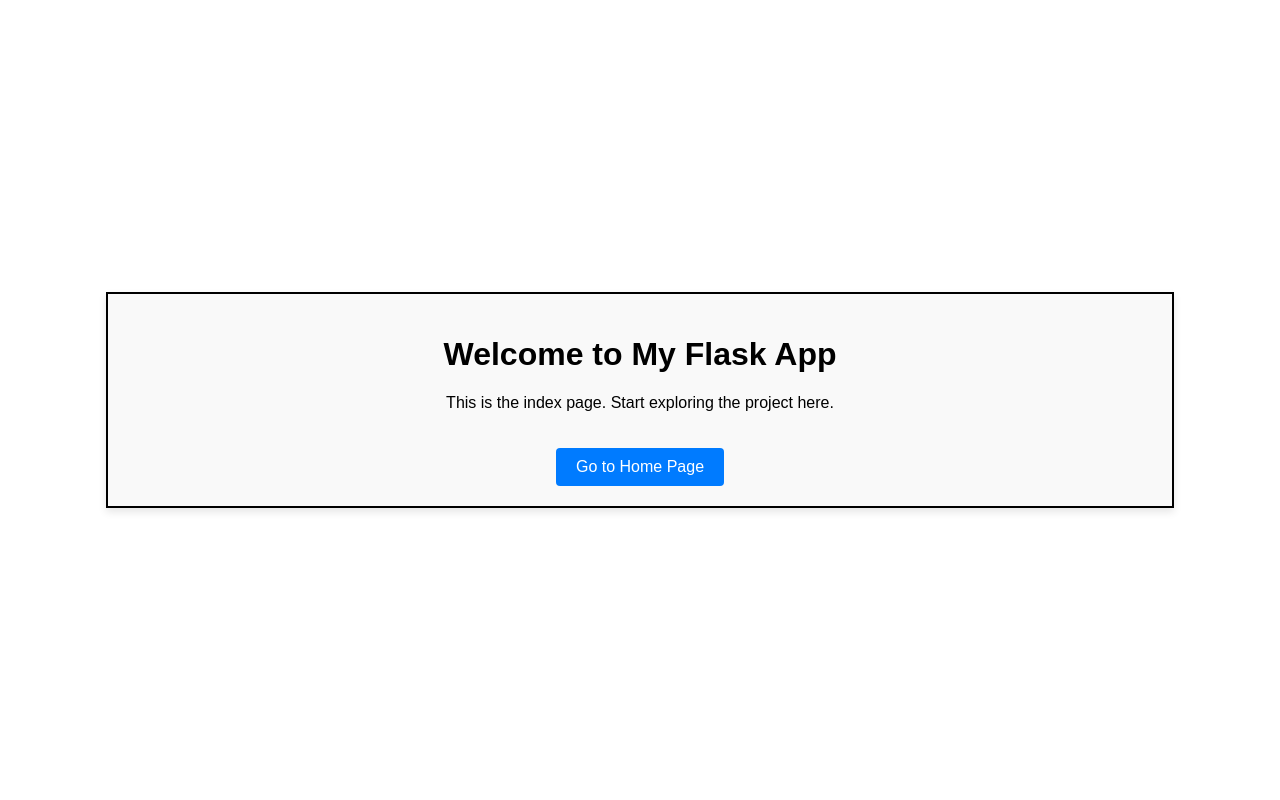
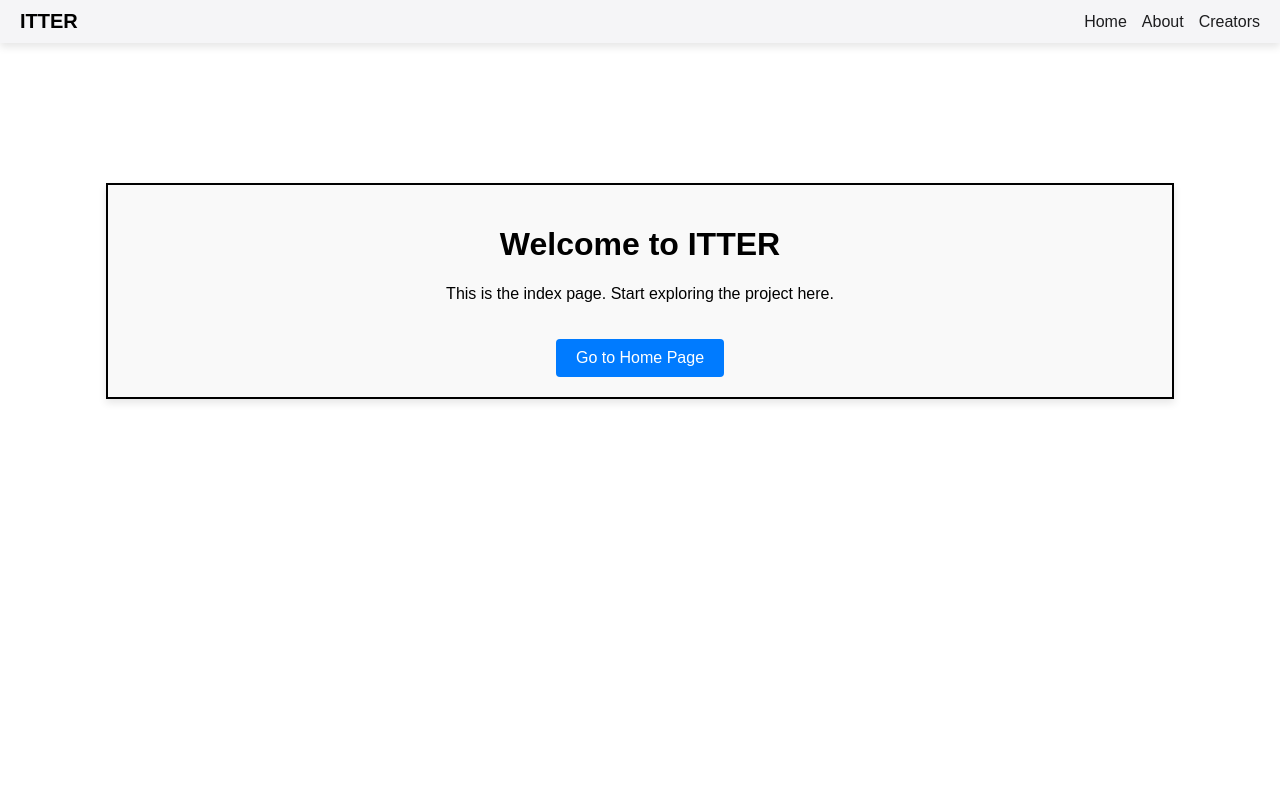
Before and after one commit to LokadithyaM/P1, a Flask app: page / in a window 1280 px wide. Run offline with Flask 2, Linux system fonts and the light colour scheme.

Commit message:
Update index.html

```diff
--- a/app/templates/index.html
+++ b/app/templates/index.html
@@ -3,21 +3,43 @@
 <head>
     <meta charset="UTF-8">
     <meta name="viewport" content="width=device-width, initial-scale=1.0">
-    <title>Index - My Flask App</title>
+    <title>ITTER.INDEX</title>
     <style>
         body {
             margin: 0;
             padding: 0;
+            font-family: Arial, sans-serif;
+            box-sizing: border-box;
+        }
+        .navbar {
             display: flex;
-            justify-content: center;
+            justify-content: space-between;
             align-items: center;
-            height: 100vh;
-            box-sizing: border-box;
-            font-family: Arial, sans-serif;
+            padding: 10px 20px;
+            background-color: #f5f5f7;
+            color: hwb(0 0% 100%);
+            box-shadow: 0 4px 8px rgba(0, 0, 0, 0.1);
+        }
+        .navbar .logo {
+            font-size: 20px;
+            font-weight: bold;
+        }
+        .navbar .nav-links {
+            display: flex;
+            gap: 15px;
+        }
+        .navbar .nav-links a {
+            color: #1d1d1f;
+            text-decoration: none;
+            font-size: 16px;
+        }
+        .navbar .nav-links a:hover {
+            text-decoration: underline;
         }
         .container {
             width: 80%;
             max-width: 1200px;
+            margin: 140px auto;
             border: 2px solid black;
             padding: 20px;
             box-shadow: 0 4px 8px rgba(0, 0, 0, 0.1);
@@ -42,8 +64,16 @@
     </style>
 </head>
 <body>
+    <div class="navbar">
+        <div class="logo">ITTER</div>
+        <div class="nav-links">
+            <a href="#">Home</a>
+            <a href="#">About</a>
+            <a href="#">Creators</a>
+        </div>
+    </div>
     <div class="container">
-        <h1>Welcome to My Flask App</h1>
+        <h1>Welcome to ITTER</h1>
         <p>This is the index page. Start exploring the project here.</p>
         <a href="/" class="button">Go to Home Page</a>
     </div>
```
